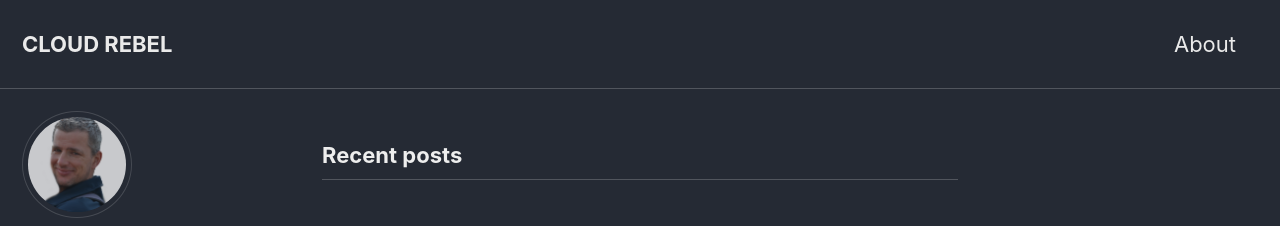
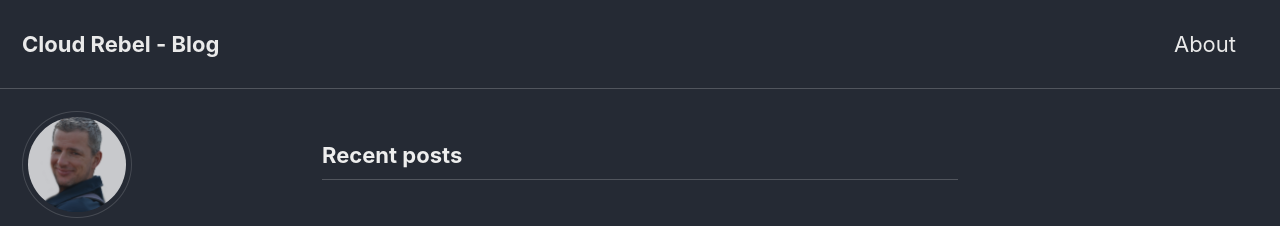
Before and after one commit to bhoogenboom/bhoogenboom.github.io, a Jekyll site: the page built from index.html, in a window 1280 px wide. Shown: the top 226 px of the page. Built offline with Jekyll 4.4.1, drawn with Linux system fonts in a browser that asks for light colours; cached includes are drawn as plain includes; the list of posts is cut into pages by our own code; part of the change alters nothing that is shown.

```diff
--- a/_config.yml
+++ b/_config.yml
@@ -26,7 +26,7 @@ baseurl                  : # the subpath of your site, e.g. "/blog"
 repository               : "bhoogenboom/bhoogenboom.github.io" # GitHub username/repo-name e.g. "mmistakes/minimal-mistakes"
 teaser                   : "/assets/images/500x300.png" # path of fallback teaser image, e.g. "/assets/images/500x300.png"
 logo                     : # path of logo image to display in the masthead, e.g. "/assets/images/88x88.png"
-masthead_title           : "CLOUD REBEL" # overrides the website title displayed in the masthead, use " " for no title
+masthead_title           : # overrides the website title displayed in the masthead, use " " for no title
 breadcrumbs              : true # true, false (default)
 words_per_minute         : 200
 comments:
```
